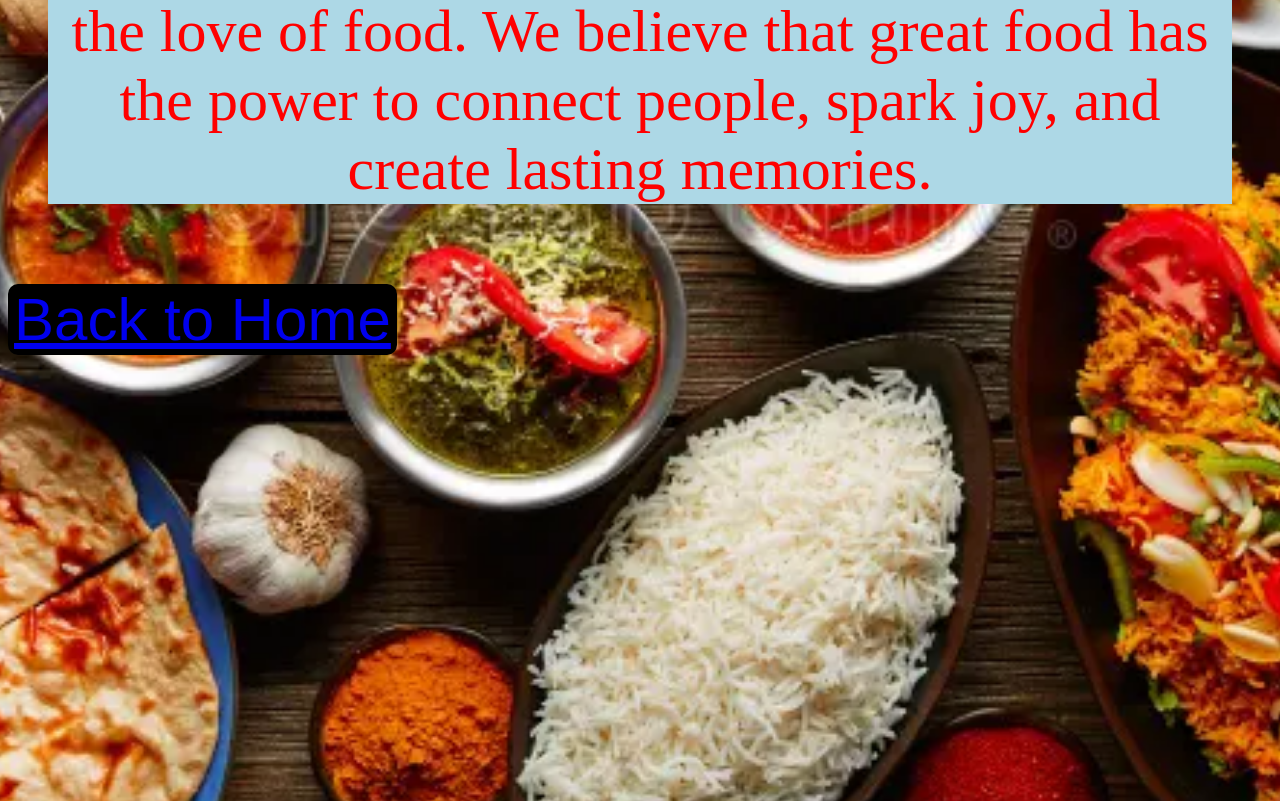
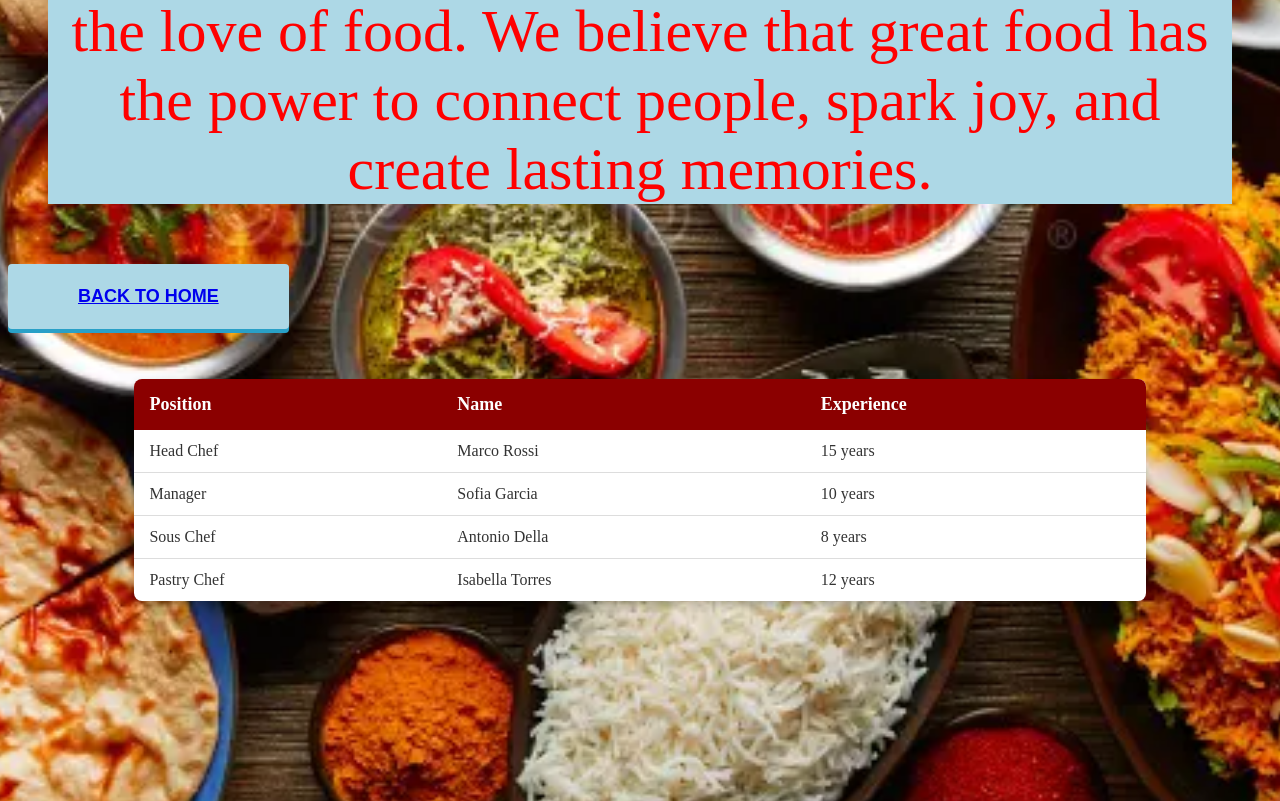
Before and after one commit to vesabogujevci20-debug/WEB-ADV, a plain HTML site: page personal project/about.html in a window 1280 px wide. Shown: the part 578-1379 px from the top of the page. Drawn offline with Linux system fonts and the light colour scheme.

Commit message:
personal

```diff
--- a/personal project/about.html
+++ b/personal project/about.html
@@ -13,6 +13,33 @@
     <p>Welcome to our restaurant, where we are passionate about creating unforgettable dining experiences. Our story began with a<br> simple vision: to bring people together through the love of food. We believe that great food has <br>the power to connect people, spark joy, and create lasting memories.</p>
    </figure>
    <button><a href="index.html">Back to Home</a></button>
+   <table>
+    <tr>
+      <th>Position</th>
+      <th>Name</th>
+      <th>Experience</th>
+    </tr>
+    <tr>
+      <td>Head Chef</td>
+      <td>Marco Rossi</td>
+      <td>15 years</td>
+    </tr>
+    <tr>
+      <td>Manager</td>
+      <td>Sofia Garcia</td>
+      <td>10 years</td>
+    </tr>
+    <tr>
+      <td>Sous Chef</td>
+      <td>Antonio Della</td>
+      <td>8 years</td>
+    </tr>
+    <tr>
+      <td>Pastry Chef</td>
+      <td>Isabella Torres</td>
+      <td>12 years</td>
+    </tr>
+  </table>
 
 
 </body>
--- a/personal project/style2.css
+++ b/personal project/style2.css
@@ -21,11 +21,49 @@ p{
     background-color: lightblue;
 }
 button{
-    color:red;
-    margin-top: 20px;
-    font-size: 60px;
-    background-color:black;
-    border-radius: 10px;
+    background-color: lightblue;
+    color: white;
+    padding: 22px 70px;
     border: none;
+    border-radius: 4px;
+    font-weight: 600;
+    font-size: 18px;
     cursor: pointer;
+    box-shadow: 0 4px 0 #29a0c7;
+    text-transform: uppercase;
+    transition: all 0.2s ease;
 }
+table{
+    margin: auto;
+    margin-top: 50px;
+    border-collapse: collapse;
+    width: 80%;
+    background-color: white;
+    box-shadow: 0 4px 8px rgba(0, 0, 0, 0.2);
+    border-radius: 8px;
+    overflow: hidden;
+}
+
+th{
+    background-color: darkred;
+    color: white;
+    padding: 15px;
+    text-align: left;
+    font-size: 18px;
+    font-weight: bold;
+}
+
+td{
+    padding: 12px 15px;
+    border-bottom: 1px solid #ddd;
+    font-size: 16px;
+    color: #333;
+}
+
+tr:hover{
+    background-color: #f5f5f5;
+}
+
+tr:last-child td{
+    border-bottom: none;
+}
```
Also changed, not shown: personal project/style.css (+8 -6 lines).
